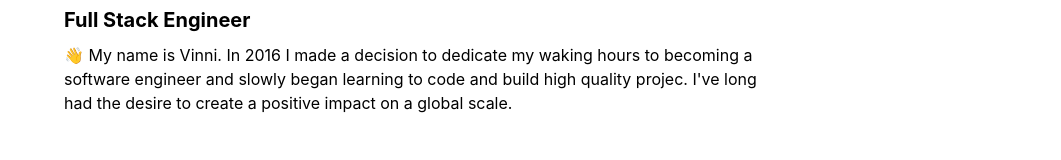
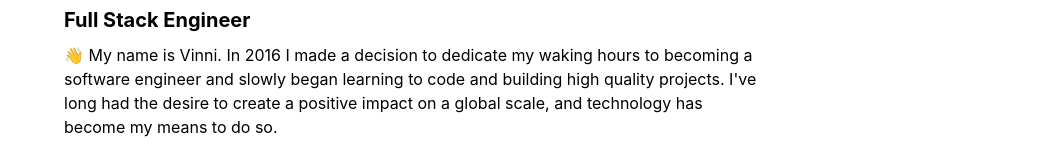
Before and after one commit to vinnihoke/vinni, a Gatsby site: page / in a window 1280 px wide. Shown: the part 545-705 px from the top of the page, without its empty margins (108-1169 px from the left). Built offline with nearby package versions, Linux system fonts and the light colour scheme; Gatsby itself is replaced by a stand-in of ours.

Commit message:
Changing the intro message

```diff
--- a/src/components/Bio.js
+++ b/src/components/Bio.js
@@ -147,9 +147,9 @@ export default function Bio() {
 				<p className={styles.statement}>
 					👋 My name is Vinni. In 2016 I made a decision to dedicate
 					my waking hours to becoming a software engineer and slowly
-					began learning to code and build high quality projec. I've
-					long had the desire to create a positive impact on a global
-					scale.
+					began learning to code and building high quality projects.
+					I've long had the desire to create a positive impact on a
+					global scale, and technology has become my means to do so.
 				</p>
 			</div>
 			<CallToAction />
```
